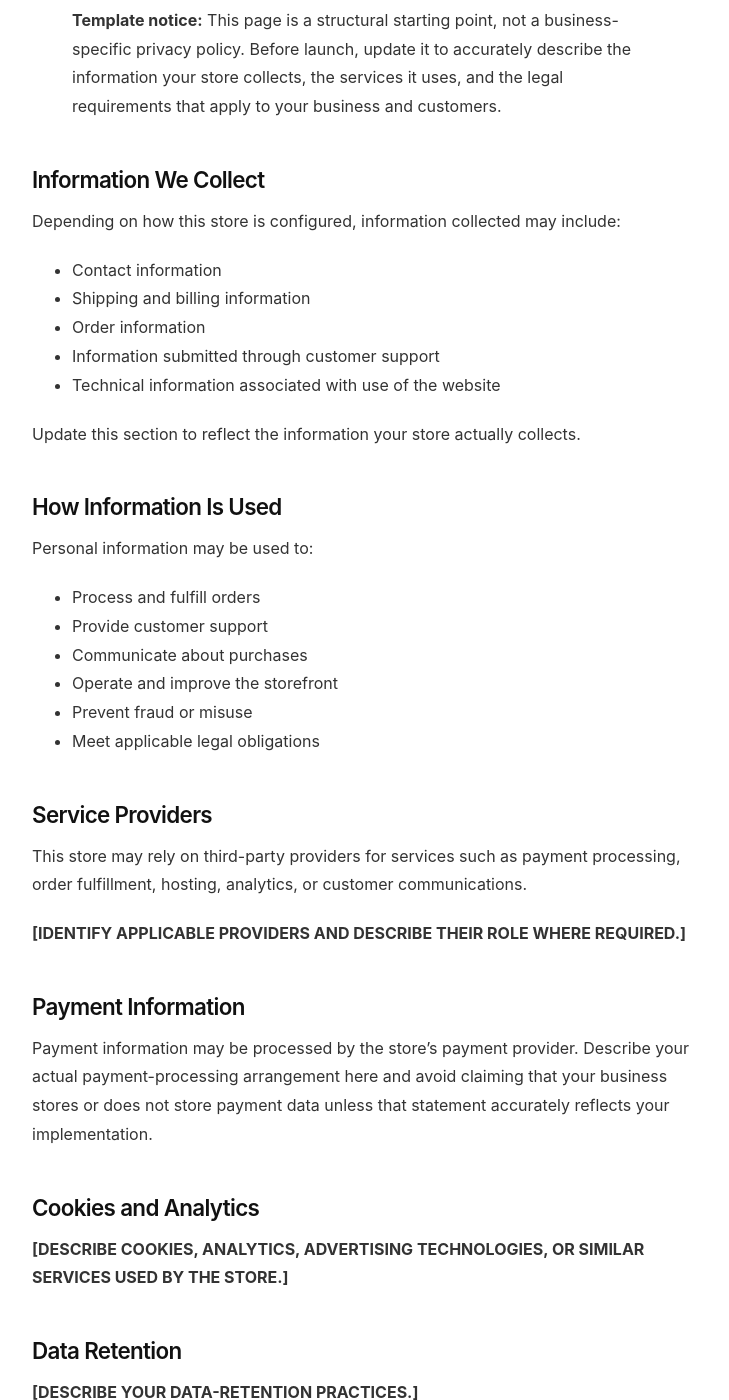
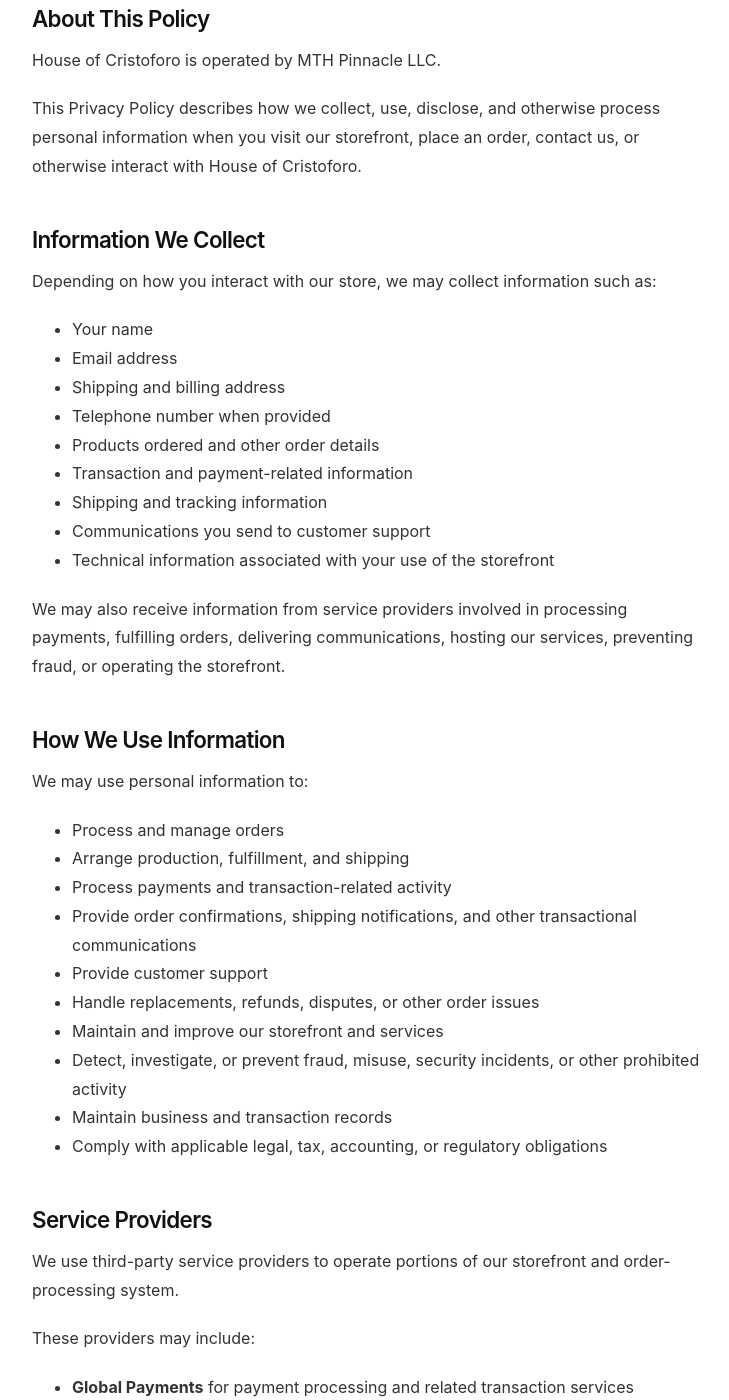
Before and after one commit to chew-max/cristoforo-store, a Jekyll site: the page built from policies/privacy/index.md, in a window 1280 px wide and 1400 px high, scrolled down 426 px. Shown: the whole window, without its empty margins (274-1003 px from the left). Built offline with Jekyll 4.4.1, drawn with Linux system fonts in a browser that asks for light colours; some of the changed text lies outside the part shown.

Commit message:
Update index.md
updated privacy

```diff
--- a/policies/privacy/index.md
+++ b/policies/privacy/index.md
@@ -1,58 +1,111 @@
 ---
 layout: policy
 title: Privacy Policy
-description: Information about how this store handles personal information.
+description: Information about how House of Cristoforo collects, uses, and shares personal information.
 ---
 
-> **Template notice:** This page is a structural starting point, not a business-specific privacy policy. Before launch, update it to accurately describe the information your store collects, the services it uses, and the legal requirements that apply to your business and customers.
+## About This Policy
+
+House of Cristoforo is operated by MTH Pinnacle LLC.
+
+This Privacy Policy describes how we collect, use, disclose, and otherwise process personal information when you visit our storefront, place an order, contact us, or otherwise interact with House of Cristoforo.
 
 ## Information We Collect
 
-Depending on how this store is configured, information collected may include:
+Depending on how you interact with our store, we may collect information such as:
 
-- Contact information
-- Shipping and billing information
-- Order information
-- Information submitted through customer support
-- Technical information associated with use of the website
+- Your name
+- Email address
+- Shipping and billing address
+- Telephone number when provided
+- Products ordered and other order details
+- Transaction and payment-related information
+- Shipping and tracking information
+- Communications you send to customer support
+- Technical information associated with your use of the storefront
 
-Update this section to reflect the information your store actually collects.
+We may also receive information from service providers involved in processing payments, fulfilling orders, delivering communications, hosting our services, preventing fraud, or operating the storefront.
 
-## How Information Is Used
+## How We Use Information
 
-Personal information may be used to:
+We may use personal information to:
 
-- Process and fulfill orders
+- Process and manage orders
+- Arrange production, fulfillment, and shipping
+- Process payments and transaction-related activity
+- Provide order confirmations, shipping notifications, and other transactional communications
 - Provide customer support
-- Communicate about purchases
-- Operate and improve the storefront
-- Prevent fraud or misuse
-- Meet applicable legal obligations
+- Handle replacements, refunds, disputes, or other order issues
+- Maintain and improve our storefront and services
+- Detect, investigate, or prevent fraud, misuse, security incidents, or other prohibited activity
+- Maintain business and transaction records
+- Comply with applicable legal, tax, accounting, or regulatory obligations
 
 ## Service Providers
 
-This store may rely on third-party providers for services such as payment processing, order fulfillment, hosting, analytics, or customer communications.
+We use third-party service providers to operate portions of our storefront and order-processing system.
 
-**[IDENTIFY APPLICABLE PROVIDERS AND DESCRIBE THEIR ROLE WHERE REQUIRED.]**
+These providers may include:
+
+- **Global Payments** for payment processing and related transaction services
+- **Printify** for product production, fulfillment, and shipping
+- **Resend** for transactional email delivery
+- **Cloudflare** for backend infrastructure and related services
+- **GitHub Pages** for storefront hosting
+
+These providers may process personal information as necessary to perform services on our behalf or as otherwise described by their own applicable terms and privacy practices.
+
+We may also disclose information when required by law, to protect our legal rights, to prevent fraud or misuse, or in connection with a business transaction involving MTH Pinnacle LLC.
 
 ## Payment Information
 
-Payment information may be processed by the store's payment provider. Describe your actual payment-processing arrangement here and avoid claiming that your business stores or does not store payment data unless that statement accurately reflects your implementation.
+Payments are processed through our payment service provider, Global Payments.
 
-## Cookies and Analytics
+Payment information submitted during checkout may be transmitted to and processed by Global Payments and other parties involved in the payment transaction.
 
-**[DESCRIBE COOKIES, ANALYTICS, ADVERTISING TECHNOLOGIES, OR SIMILAR SERVICES USED BY THE STORE.]**
+House of Cristoforo receives and maintains transaction-related information necessary to process and administer orders, but payment-card processing is performed through our payment provider.
+
+## Cookies and Similar Technologies
+
+Our storefront and the services supporting it may use cookies, local storage, or similar browser technologies when necessary to provide storefront functionality, maintain shopping-cart information, support checkout, protect services, or operate the website.
+
+If analytics, advertising, or additional tracking technologies are introduced in the future, this Privacy Policy may be updated to reflect those practices.
 
 ## Data Retention
 
-**[DESCRIBE YOUR DATA-RETENTION PRACTICES.]**
+We retain personal information for as long as reasonably necessary for the purposes described in this policy, including processing and supporting orders, maintaining business and transaction records, resolving disputes, preventing fraud, and satisfying legal, tax, accounting, or regulatory requirements.
+
+Retention periods may vary depending on the type of information and the purpose for which it is maintained.
+
+## Data Security
+
+We use reasonable administrative and technical measures intended to protect information handled through our storefront and backend services.
+
+No method of electronic transmission or storage can be guaranteed to be completely secure.
 
 ## Your Privacy Rights
 
-Privacy rights vary by location.
+Depending on where you live, applicable law may provide rights regarding your personal information, such as the right to request access to, correction of, or deletion of certain information.
 
-**[DESCRIBE RIGHTS AND REQUEST PROCEDURES THAT APPLY TO YOUR CUSTOMERS AND BUSINESS.]**
+To submit a privacy-related request, contact us at **info@mthpinnaclellc.com**.
+
+We may need to verify your identity before completing certain requests. Some information may also need to be retained when permitted or required by law, including records associated with transactions, fraud prevention, taxes, accounting, or legal obligations.
+
+## Children's Privacy
+
+Our storefront is not intended to knowingly collect personal information from children in violation of applicable law.
+
+If you believe a child has provided personal information to us inappropriately, contact us at **info@mthpinnaclellc.com**.
+
+## Changes to This Policy
+
+We may update this Privacy Policy from time to time to reflect changes to our services, business practices, providers, or legal obligations.
+
+The current version will be made available on this page.
 
 ## Contact
 
-Privacy-related questions or requests may be sent to **[PRIVACY OR SUPPORT EMAIL]**.
+Privacy-related questions or requests may be sent to **info@mthpinnaclellc.com**.
+
+House of Cristoforo
+MTH Pinnacle LLC
```
